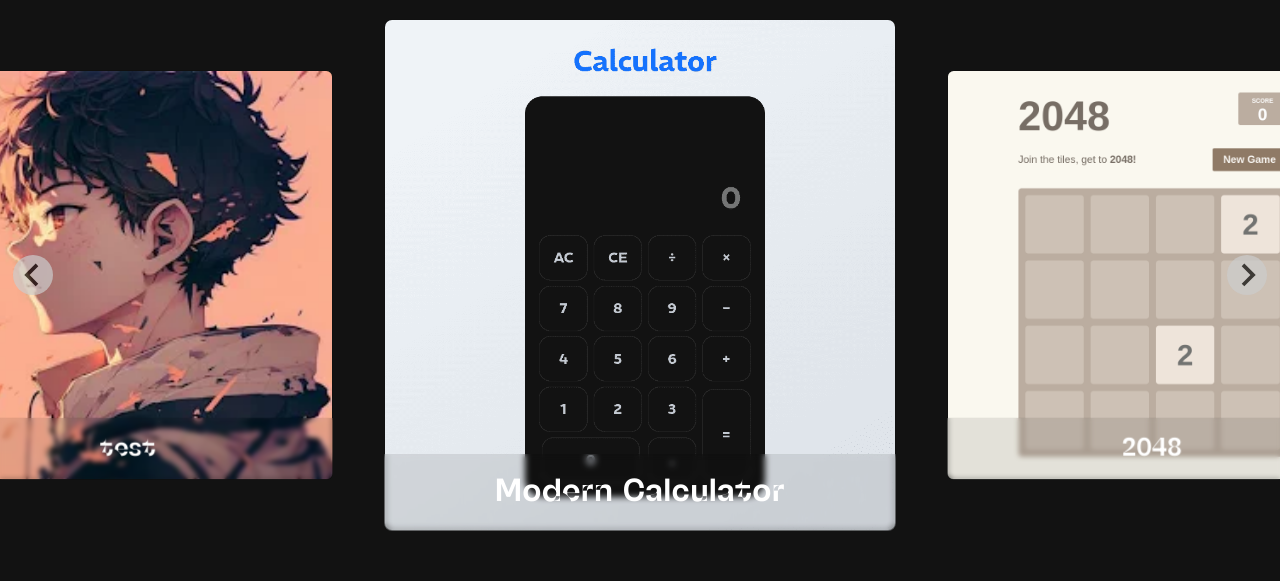
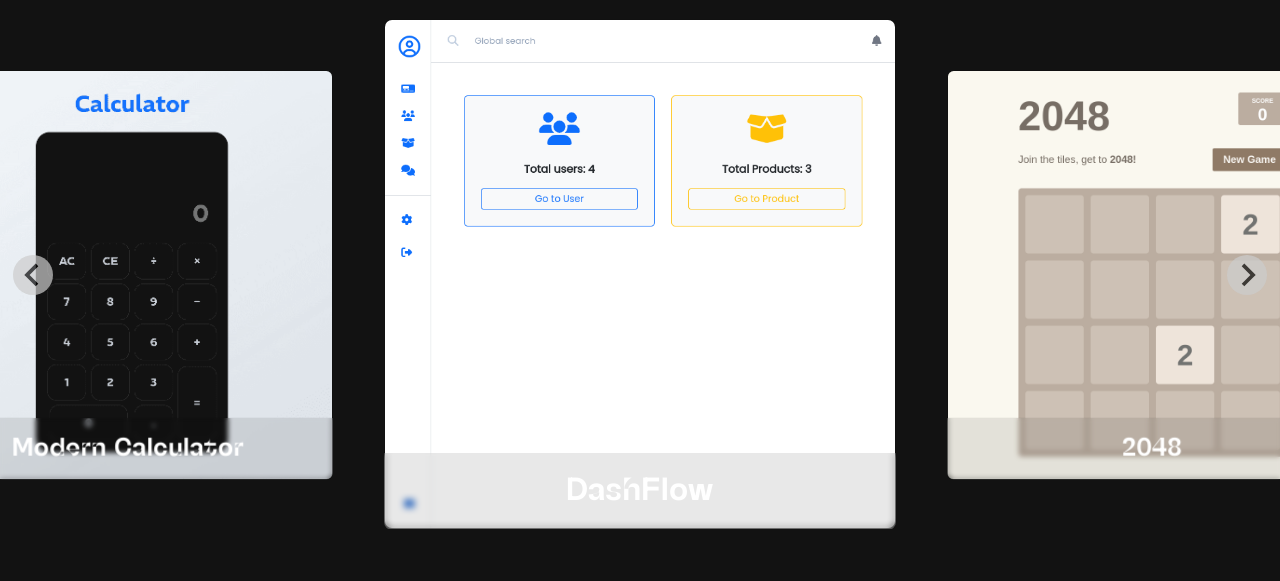
Before and after one commit to a-bhish3k/my-portfolio, a plain HTML site: page index.html in a window 1280 px wide. Shown: the part 1579-2160 px from the top of the page. Drawn offline with nearby package versions, Linux system fonts and the light colour scheme.

Commit message:
project DashFlow added

```diff
--- a/index.html
+++ b/index.html
@@ -106,12 +106,12 @@
           <ul class="splide__list">
             <li class="splide__slide">
               <div class="content-wrapper">
-                <img src="assets/modern-calculator.png" alt="" />
+                <img src="assets/DashFlow.png" alt="" />
                 <div class="content">
                   <a
-                    href="https://a-bhish3k.github.io/modern-calculator/"
+                    href="https://github.com/a-bhish3k/DashFlow/"
                     target="_blank"
-                    >Modern Calculator</a
+                    >DashFlow</a
                   >
                 </div>
               </div>
@@ -130,34 +130,12 @@
             </li>
             <li class="splide__slide">
               <div class="content-wrapper">
-                <img src="assets/pfp.jpeg" alt="" />
+                <img src="assets/modern-calculator.png" alt="" />
                 <div class="content">
                   <a
-                    href="https://a-bhish3k.github.io/pfp.jpeg/"
+                    href="https://a-bhish3k.github.io/modern-calculator/"
                     target="_blank"
-                    >test</a
-                  >
-                </div>
-              </div>
-            </li>
-            <li class="splide__slide">
-              <div class="content-wrapper">
-                <img src="assets/pfp.jpeg" alt="" />
-                <div class="content">
-                  <a
-                    href="https://a-bhish3k.github.io/pfp.jpeg/"
-                    target="_blank"
-                    >test</a
-                  >
-                </div>
-              </div>
-            </li>
-            <li class="splide__slide">
-              <div class="content-wrapper">
-                <img src="assets/pfp.jpeg" alt="" />
-                <div class="content">
-                  <a href="https://a-bhish3k.github.io/pfp/" target="_blank"
-                    >test</a
+                    >Modern Calculator</a
                   >
                 </div>
               </div>
@@ -195,7 +173,11 @@
       <div class="flying-btn">
         <button onclick="showForm()">Contact Me</button>
         <button>
-          <a href="assets/resume.pdf" download>My Resume</a>
+          <a
+            href="https://drive.google.com/file/d/1Fx1d5vZ-wWl2CSB57bZEcR4ztGoug-uI/view?usp=sharing"
+            target="_blank"
+            >My Resume</a
+          >
         </button>
       </div>
     </section>
```
Also changed, not shown: assets/DashFlow.png (added).
